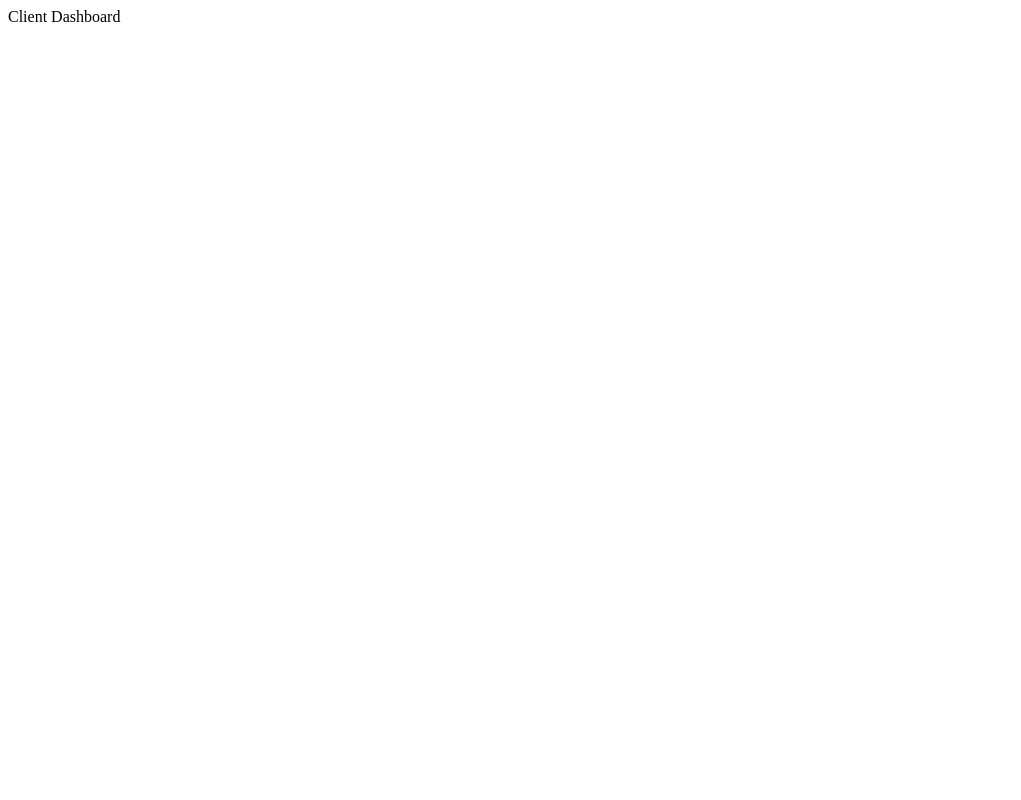
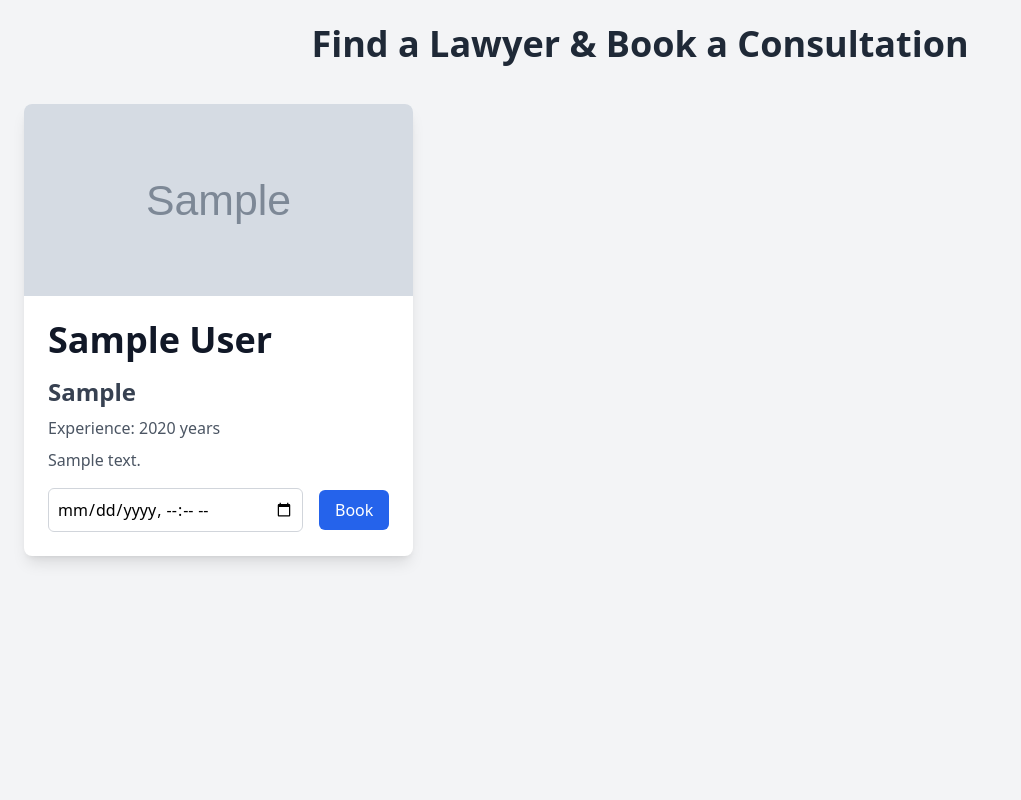
Before and after one commit to theshamkhi/LawyerUp, a PHP site: page /ClientDashboard.php in a window 1280 px wide. Before the commit the part shown is almost empty. Shown: the whole page, without its empty margins (0-1021 px from the left). Run offline with PHP 8.4, Linux system fonts and the light colour scheme; the visitor is signed in with stand-in values (Sample User, id 1); tables that the repository leaves empty hold one stand-in row (values such as "Sample post"); grey boxes marked "Sample" are stand-in pictures; some libraries are stand-ins or nearby versions.

Commit message:
Created the Client Dashboard & Booking functionality

```diff
--- a/templates/ClientDashboard.php
+++ b/templates/ClientDashboard.php
@@ -1,3 +1,91 @@
 <?php
-    echo"Client Dashboard";
+include('../config/db.php');
+session_start();
+
+// Ensure the user is logged in as a client
+if (!isset($_SESSION['user_id']) || $_SESSION['role'] != 'Client') {
+    header("Location: login.php");
+    exit();
+}
+
+// Handle reservation form submission
+if ($_SERVER['REQUEST_METHOD'] === 'POST') {
+    $lawyer_id = $_POST['lawyer_id'];
+    $reservation_date = $_POST['reservation_date'];
+    $client_id = $_SESSION['user_id'];
+
+    $sql = "INSERT INTO Reservation (LawyerID, ClientID, ReservationDate)
+            VALUES ('$lawyer_id', '$client_id', '$reservation_date')";
+
+    if ($conn->query($sql) === TRUE) {
+        $success_message = "Reservation successfully made!";
+    } else {
+        $error_message = "Error: " . $conn->error;
+    }
+}
+
+// Fetch lawyer data and their associated user names
+$sql = "SELECT User.Name, Lawyer.LawyerID, Lawyer.Specialization, Lawyer.PhotoURL, Lawyer.ExpYears, Lawyer.Bio
+        FROM Lawyer
+        JOIN User ON Lawyer.LawyerID = User.UserID";
+
+$result = $conn->query($sql);
 ?>
+
+<!DOCTYPE html>
+<html lang="en">
+<head>
+    <meta charset="UTF-8">
+    <meta name="viewport" content="width=device-width, initial-scale=1.0">
+    <title>LawyerUp - Book a Consultation</title>
+    <script src="https://cdn.tailwindcss.com"></script>
+    <link rel="stylesheet" href="styles.css">
+</head>
+<body class="bg-gray-100">
+
+<!-- Navbar -->
+
+
+<!-- Main Content -->
+<div class="container mx-auto p-6">
+    <h2 class="text-4xl font-semibold text-center text-gray-800 mb-10">Find a Lawyer & Book a Consultation</h2>
+
+    <?php if (isset($success_message)) : ?>
+        <div class="bg-green-100 text-green-800 p-4 rounded-md mb-6">
+            <strong><?php echo $success_message; ?></strong>
+        </div>
+    <?php elseif (isset($error_message)) : ?>
+        <div class="bg-red-100 text-red-800 p-4 rounded-md mb-6">
+            <strong><?php echo $error_message; ?></strong>
+        </div>
+    <?php endif; ?>
+
+    <div class="grid grid-cols-1 sm:grid-cols-2 lg:grid-cols-3 gap-8">
+        <?php while ($lawyer = $result->fetch_assoc()) : ?>
+            <div class="bg-white shadow-lg rounded-lg overflow-hidden">
+                <img src="<?php echo $lawyer['PhotoURL']; ?>" alt="Lawyer Photo" class="w-full h-48 object-cover">
+                <div class="p-6">
+
+                    <h3 class="text-4xl mb-4 font-semibold text-gray-900"><?php echo $lawyer['Name']; ?></h3>
+                    <p class="text-2xl font-semibold text-gray-700"><?php echo $lawyer['Specialization']; ?></p>
+                    <p class="text-gray-600 mt-2">Experience: <?php echo $lawyer['ExpYears']; ?> years</p>
+                    <p class="text-gray-600 mt-2"><?php echo $lawyer['Bio']; ?></p>
+
+                    <!-- Book Consultation Form -->
+                    <form method="POST" action="" class="mt-4">
+                        <input type="hidden" name="lawyer_id" value="<?php echo $lawyer['LawyerID']; ?>">
+                        <div class="flex items-center space-x-4">
+                            <input type="datetime-local" name="reservation_date" required class="p-2 border border-gray-300 rounded-md w-full">
+                            <button type="submit" class="bg-blue-600 text-white px-4 py-2 rounded-md hover:bg-blue-700">Book</button>
+                        </div>
+                    </form>
+                </div>
+            </div>
+        <?php endwhile; ?>
+    </div>
+</div>
+
+<!-- Footer -->
+
+</body>
+</html>
```
